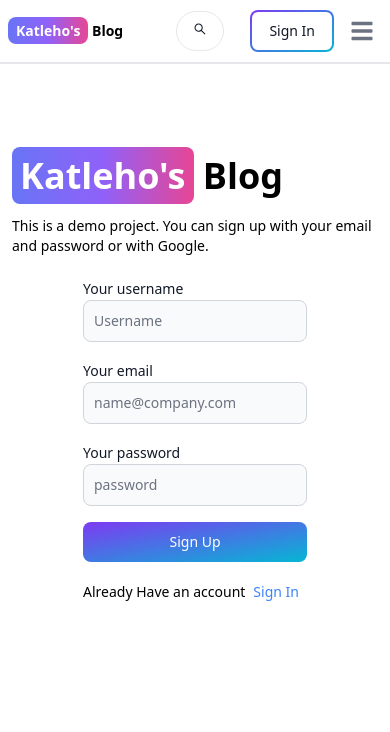
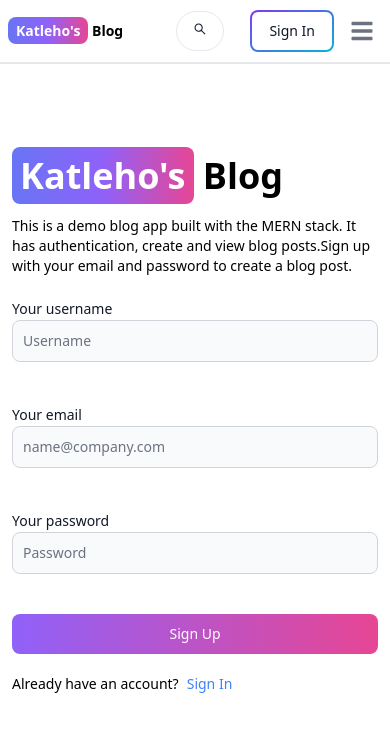
Before and after one commit to Katleho14/MernBlog, a React (Vite) app in the folder client/: page /signup in a window 390 px wide. Shown: the top 732 px of the page. Built offline with nearby package versions, Linux system fonts and the light colour scheme.

Commit message:
edited the sign up page and auth controller

```diff
--- a/client/src/pages/Signup.jsx
+++ b/client/src/pages/Signup.jsx
@@ -1,87 +1,69 @@
-import React, { useState } from 'react';
-import { Link } from 'react-router-dom';
-import { Button, Label, TextInput } from 'flowbite-react';
+import React from 'react'
+import { Link } from 'react-router-dom'
+import { Button, Label, TextInput } from "flowbite-react"
+
 
 const Signup = () => {
-  const [formData, setFormData] = useState({
-    username: '',
-    email: '',
-    password: ''
-  });
-
-  const handleChange = (e) => {
-    setFormData({ ...formData, [e.target.id]: e.target.value });
-  };
-
-  const handleSubmit = async (e) => {
-    e.preventDefault();
-    console.log("Form Data Before Sending:", formData);
-
-    try {
-      const res = await fetch('http://localhost:3000/api/auth/signup', {
-        method: 'POST',
-        headers: { 'Content-Type': 'application/json' },
-        body: JSON.stringify(formData),
-      });
-
-      const data = await res.json();
-      console.log("Response from API:", data);
-
-      if (!res.ok) {
-        throw new Error(data.message || "Signup failed");
-      }
-
-      // Handle success (e.g., redirect user)
-    } catch (error) {
-      console.error("Signup error:", error.message);
-    }
-  };
-
   return (
     <div className='min-h-screen mt-20'>
-      <div className='flex p-3 max-w-3xl mx-auto flex-col md:flex-row items-center gap-5'>
-        {/* Left */}
+      <div className='flex p-3 max-w-3xl mx-auto flex-col md:flex-row md:items-center gap-5'>
+        {/* left */}
         <div className='flex-1'>
-          <Link to="/" className='font-bold dark:text-white text-4xl'>
-            <span className='px-2 py-1 bg-gradient-to-r from-indigo-500 via-purple-500 to-pink-500 rounded-lg text-white'>
+        <Link to="/" className=' self-center  font-bold dark:text-white text-4xl' >
+
+<span className=' px-2 py-1 bg-gradient-to-r from-indigo-500
+via-purple-500 to-pink-500 rounded-lg text-white'>
   Katleho's
 </span> Blog
 </Link>
 <p className='text-sm mt-5'>
-            This is a demo project. You can sign up with your email and password or with Google.
+  This is a demo blog app built with the MERN stack. It has authentication, create and view blog posts.Sign up with your email and password to create a blog post.
 </p>
         </div>
+        {/* right */}
+        <div className='flex-1'>
+          <form className='flex flex-col gap-10'>
 
-        {/* Right */}
-        <div className='flex-1'>
-          <form className='flex flex-col gap-4' onSubmit={handleSubmit}>
             <div>
-              <Label value='Your username' />
-              <TextInput type='text' placeholder='Username' id='username' onChange={handleChange} />
+            <Label value='Your username'/>
+            <TextInput
+            type='text'
+            placeholder='Username'
+            id='username'
+            />
            </div>
             <div>
-              <Label value='Your email' />
-              <TextInput type='email' placeholder='name@company.com' id='email' onChange={handleChange} />
+            <Label value='Your email'/>
+            <TextInput
+            type='text'
+            placeholder='name@company.com'
+            id='email'
+            />
            </div>
             <div>
-              <Label value='Your password' />
-              <TextInput type='password' placeholder='password' id='password' onChange={handleChange} />
+            <Label value='Your password'/>
+            <TextInput
+            type='password'
+            placeholder='Password'
+            id='password'
+            />
            </div>
-            <Button gradientDuoTone='purpleToBlue' type='submit'>
+           <Button
+           gradientDuoTone='purpleToPink'
+           type='submit'>
             Sign Up
            </Button>
           </form>
-
           <div className='flex gap-2 text-sm mt-5'>
-            <span>Already Have an account</span>
-            <Link to="/sign-in" className='text-blue-500'>
+            <span>Already have an account?</span>
+            <Link to="/sign-in " className='text-blue-500'>
             Sign In
             </Link>
           </div>
         </div>
       </div>
     </div>
-  );
-};
+  )
+}
 
-export default Signup;
+export default Signup
```
Also changed, not shown: 2 other files (tests, documents, lock files or other folders). Lines whose indentation alone changed are shown as unchanged.
